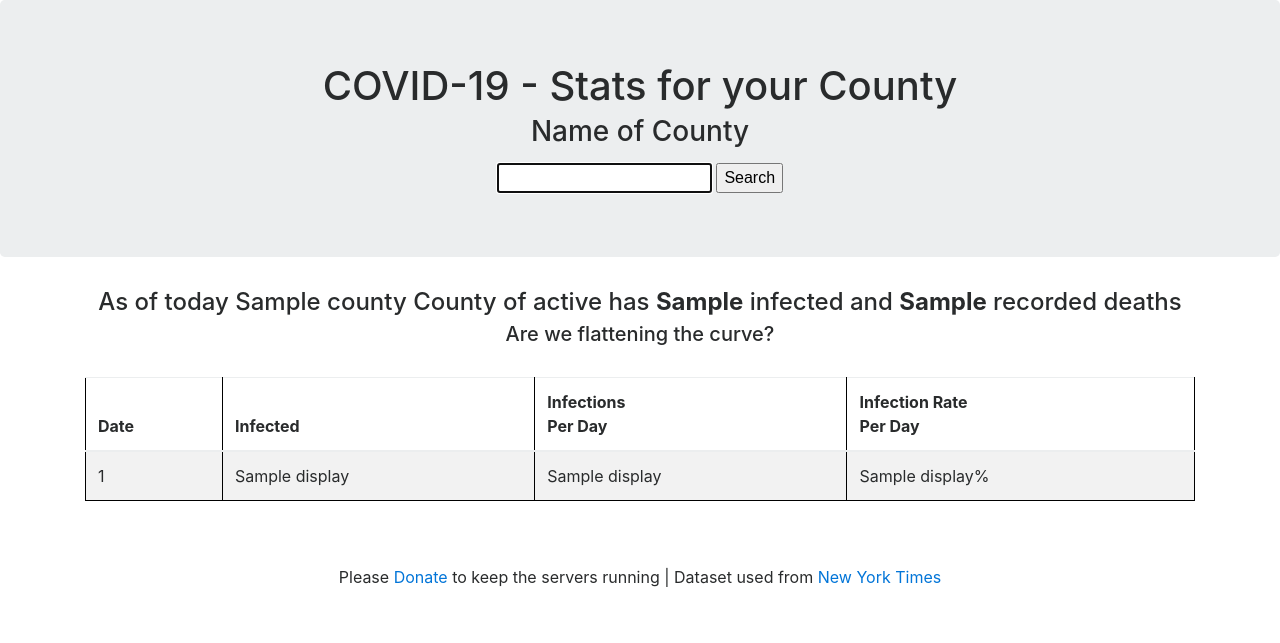
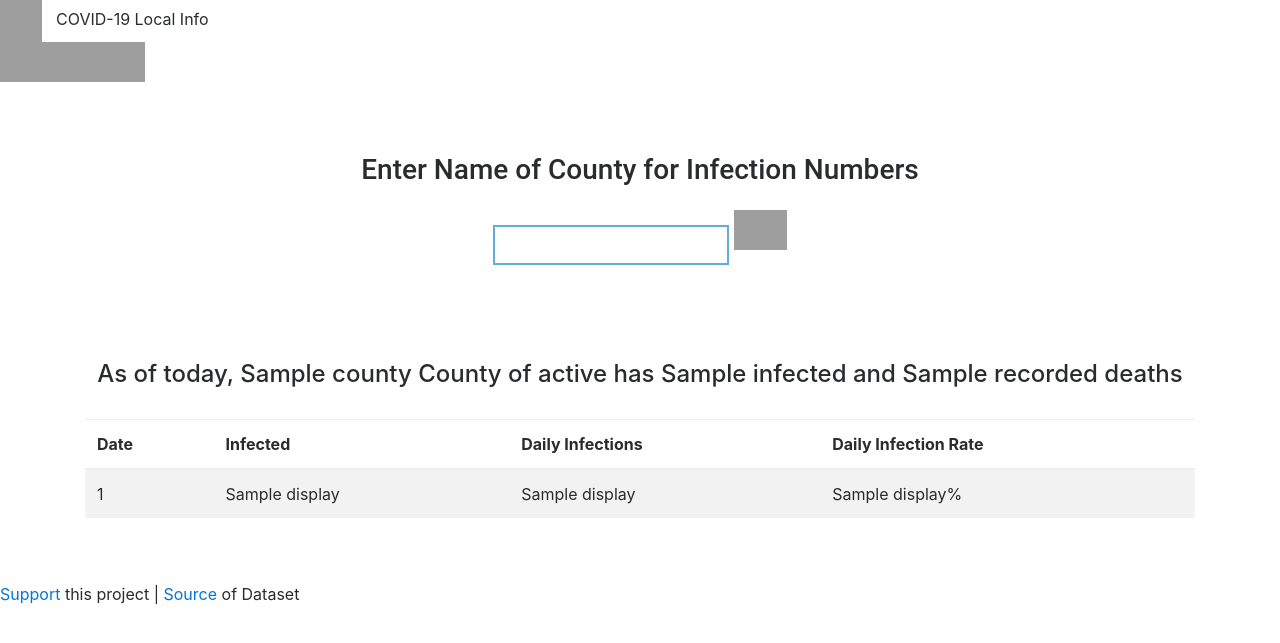
Before and after one commit to rapidlee/covid19quicksearch, a Flask app: template templates/main_post.html in a window 1280 px wide. Shown: the top 643 px of the page. Run offline with Flask 2, Linux system fonts and the light colour scheme; the template is opened without the code that fills it: most values are stand-ins (such as "Sample title", 1, 10 or a date in 2020); some libraries are stand-ins or nearby versions; grey boxes are pictures that could not be loaded.

Commit message:
UI revamp with CSS and add Ko-fi support

```diff
--- a/main.py
+++ b/main.py
@@ -144,5 +144,9 @@
 
     return render_template('main_post.html/', county=county, todays_infected=todays_infected, todays_deaths=todays_deaths, display_list=display_list, state=state)
 
+@app.route('/donate')
+def donate():
+    return render_template('donate.html/')
+
 if __name__ == "__main__":
     app.run(host='0.0.0.0', port=8000, debug=True)
--- a/templates/error.html
+++ b/templates/error.html
@@ -1,6 +1,8 @@
 {% extends "layout.html" %}
 
 {% block content %}
+{% include 'partials/search.html' %}
+<br><br>
 <h4 align="center">Could not find <font color='red'>{{ county }}</font> county, please search again</h4>
 <br><br>
 {% endblock content %}
--- a/templates/layout.html
+++ b/templates/layout.html
@@ -1,16 +1,11 @@
 <!DOCTYPE html>
 <html lang="en">
   <head>
-    <style>
-        table, th, td {
-          border: 1px solid black;
-          padding: 5px;
-        }
-        h {
-          padding: 10px;
-        }
-    </style>
     <title>COVID-19 Coronavirus Stats by County</title>
+
+    <!-- My CSS definitions -->
+    <link rel="stylesheet" href="/static/styles.css">
+
     <!-- Required meta tags -->
     <meta charset="utf-8">
     <meta name="viewport" content="width=device-width, initial-scale=1, shrink-to-fit=no">
@@ -19,25 +14,11 @@
     <link rel="stylesheet" href="https://maxcdn.bootstrapcdn.com/bootstrap/4.0.0-alpha.6/css/bootstrap.min.css" integrity="sha384-rwoIResjU2yc3z8GV/NPeZWAv56rSmLldC3R/AZzGRnGxQQKnKkoFVhFQhNUwEyJ" crossorigin="anonymous">
   </head>
   <body>
-    <div class="jumbotron text-center">
-        <h1>COVID-19 - Stats for your County</h1>
-            <h3>Name of County</h3>
-            <p></p>
-            <form method="POST">
-              <input name="county_input" autofocus required>
-              <input type="submit" value="Search">
-          </form>
-    </div>
-
+    {% include 'partials/banner.html' %}
     {% block content %}{% endblock %}
 
 
-    <div align="center">
-      Please <a href="https://www.linkedin.com/in/johnnylee0706/">Donate</a> to keep the servers running | Dataset used from <a href="https://github.com/nytimes/covid-19-data">New York Times</a><br>
-      <!-- Created by <a href="https://www.linkedin.com/in/johnnylee0706/">jlee</a> -->
 
-        <br><br>
-    </div>
 
     <!-- Default Statcounter code for Covid-19 Stat Page
     https://protean-fabric-274112.wl.r.appspot.com/ -->
@@ -61,5 +42,8 @@
     <script src="https://code.jquery.com/jquery-3.1.1.slim.min.js" integrity="sha384-A7FZj7v+d/sdmMqp/nOQwliLvUsJfDHW+k9Omg/a/EheAdgtzNs3hpfag6Ed950n" crossorigin="anonymous"></script>
     <script src="https://cdnjs.cloudflare.com/ajax/libs/tether/1.4.0/js/tether.min.js" integrity="sha384-DztdAPBWPRXSA/3eYEEUWrWCy7G5KFbe8fFjk5JAIxUYHKkDx6Qin1DkWx51bBrb" crossorigin="anonymous"></script>
     <script src="https://maxcdn.bootstrapcdn.com/bootstrap/4.0.0-alpha.6/js/bootstrap.min.js" integrity="sha384-vBWWzlZJ8ea9aCX4pEW3rVHjgjt7zpkNpZk+02D9phzyeVkE+jo0ieGizqPLForn" crossorigin="anonymous"></script>
+    <div class="footer">
+      <a href="https://ko-fi.com/jleecancode">Support</a> this project | <a href="https://github.com/nytimes/covid-19-data">Source</a> of Dataset
+    </div>
   </body>
 </html>
--- a/templates/main_form.html
+++ b/templates/main_form.html
@@ -1,7 +1,6 @@
+
 {% extends "layout.html" %}
 
 {% block content %}
-
-
-
+{% include 'partials/search.html' %}
 {% endblock content %}
--- a/templates/main_post.html
+++ b/templates/main_post.html
@@ -1,22 +1,20 @@
 {% extends "layout.html" %}
 
 {% block content %}
+{% include 'partials/search.html' %}
     <div class="container">
       <h4 align="center">
-          As of today {{ county }} County {% if state %} of {{ state }} {% endif %}
-          has <b>{{ todays_infected }}</b> infected and <b>{{ todays_deaths }}</b> recorded deaths
+          As of today, {{ county }} County {% if state %} of {{ state }} {% endif %}
+          has <font class="infected">{{ todays_infected }} infected</font> and <font class="infected">{{ todays_deaths }} recorded deaths</font>
       </h4>
-      <h5 align="center">
-          Are we flattening the curve?
-      </h5>
       <br>
       <table class="table table-striped">
         <thead>
             <tr>
                 <th>Date</th>
                 <th>Infected</th>
-                <th>Infections <br>Per Day</th>
-                <th>Infection Rate<br>Per Day</th>
+                <th>Daily Infections</th>
+                <th>Daily Infection Rate</th>
             </tr>
         </thead>
         <tbody>
@@ -32,4 +30,4 @@
       </table>
     </div>
     <br><br>
-    {% endblock content %}
+{% endblock content %}
--- /dev/null
+++ b/templates/partials/banner.html
@@ -0,0 +1,8 @@
+<div class="topnav">
+    <div class="float_left">
+        <a href="/"><img src="static/img/logo.png" height="42" width="42"></a><font style="padding-left:14px;">COVID-19 Local Info</font>
+    </div>
+    <div class="float_right">
+        <a href='https://ko-fi.com/G2G11Q13O' target='_blank'><img class="box-shadow" width="145" height="40" src='static/img/send_love.png' border='0' alt='Send Me Some Love'/></a>
+    </div>
+</div>
--- /dev/null
+++ b/templates/partials/search.html
@@ -0,0 +1,11 @@
+<body>
+    <div class="jumbotron text-center" style="background-color: white;">
+            <h3 style="font-family: 'Roboto', sans-serif; line-height: 48px; font-weight: 500;">Enter Name of County for Infection Numbers</h1>
+            <p></p>
+            <div class="div-wrapper">
+                <form method="POST">
+                    <input class="box-shadow" style="border: 2px solid #62AED9; left: 0; width: 236px; height: 40px;" name="county_input" widht="236" height="400" required>
+                    <input class="box-shadow" style="right:0;" type="image" name="submit" value="Search" src="static/img/search_button.svg" widht="88" height="40">
+                </form>
+            </div>
+    </div>
```
Also changed, not shown: templates/duplicates.html (+10 -5 lines), static/style.css (deleted).
